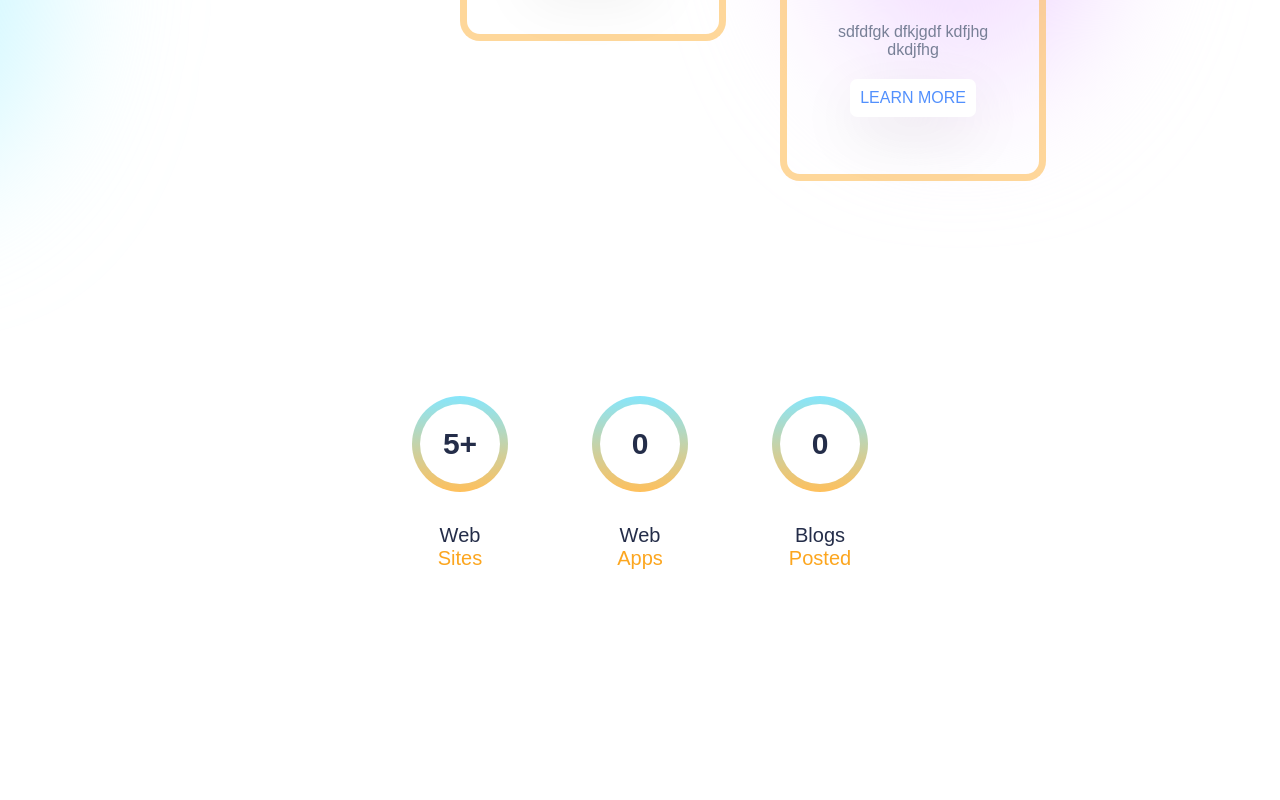
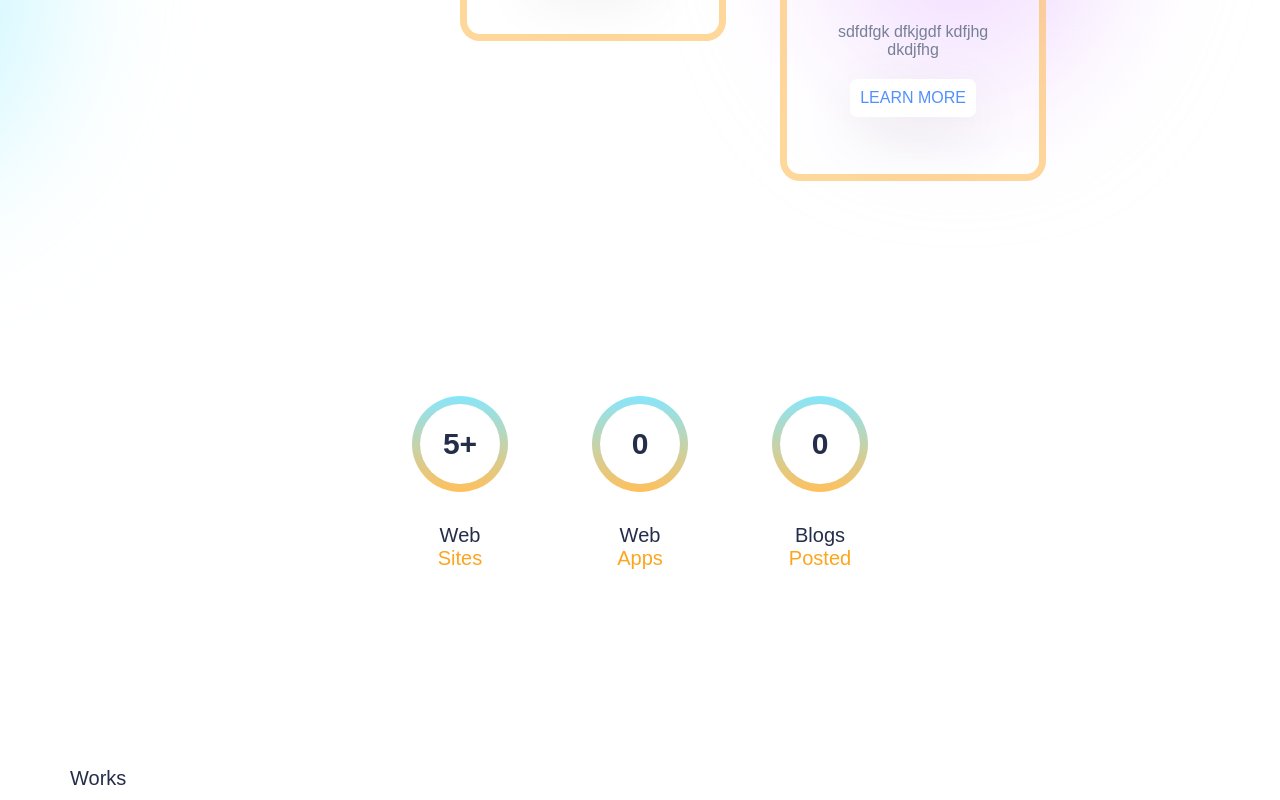
Before and after one commit to Akash-Singh-007/iamakashsingh, a React (Create React App) app: page / in a window 1280 px wide. Shown: the part 1519-2319 px from the top of the page. Before the commit the page ends 2296 px from the top, so only its background shows below. Built offline with nearby package versions, Linux system fonts and the light colour scheme; a web font is replaced by a local one.

Commit message:
File structuring

```diff
--- a/src/App.js
+++ b/src/App.js
@@ -2,6 +2,7 @@ import Navbar from "./components/Navbar/Navbar";
 import Intro from "./components/Intro/Intro";
 import Services from "./components/Services/Services";
 import Experience  from "./components/Experience/Experience";
+import Works from "./components/Works/Works";
 
 import './App.css';
 
@@ -12,6 +13,7 @@ function App() {
       <Intro/>
       <Services/>
       <Experience/>
+      <Works/>
     </div>
   );
 }
--- a/src/components/Experience/Experience.jsx
+++ b/src/components/Experience/Experience.jsx
@@ -1,5 +1,5 @@
 import React from 'react';
-import Acheivement from '../Acheivement/Acheivement';
+import Acheivement from '../Partials/Acheivement/Acheivement';
 import './Experience.css';
 
 const Experience = () => {
--- a/src/components/Intro/Intro.jsx
+++ b/src/components/Intro/Intro.jsx
@@ -1,6 +1,6 @@
 import React from 'react';
 import './Intro.css';
-import FloatingDiv from '../FloatingDiv/FloatingDiv';
+import FloatingDiv from '../Partials/FloatingDiv/FloatingDiv';
 import Github from '../../img/github.png';
 import LinkedIn from '../../img/linkedin.png';
 import Instagram from '../../img/instagram.png';
--- a/src/components/Services/Services.jsx
+++ b/src/components/Services/Services.jsx
@@ -3,7 +3,7 @@ import './Services.css'
 import Heartemoji from "../../img/heartemoji.png";
 import Glasses from "../../img/glasses.png";
 import Humble from "../../img/humble.png";
-import Card from '../Card/Card';
+import Card from '../Partials/Card/Card';
 import Resume from './resume.pdf';
 
 const Services = () => {
--- /dev/null
+++ b/src/components/Works/Works.jsx
@@ -0,0 +1,10 @@
+import React from 'react';
+import './Works.css'
+
+const Works = () => {
+  return (
+    <div>Works</div>
+  )
+}
+
+export default Works
```
Also changed, not shown: src/components/Partials/Acheivement/Acheivement.css (renamed from src/components/Acheivement/Acheivement.css), src/components/Partials/Acheivement/Acheivement.jsx (renamed from src/components/Acheivement/Acheivement.jsx), src/components/Partials/Card/Card.css (renamed from src/components/Card/Card.css), src/components/Partials/Card/Card.jsx (renamed from src/components/Card/Card.jsx), src/components/Partials/FloatingDiv/FloatingDiv.css (renamed from src/components/FloatingDiv/FloatingDiv.css), src/components/Partials/FloatingDiv/FloatingDiv.jsx (renamed from src/components/FloatingDiv/FloatingDiv.jsx), src/components/Works/Works.css (added).
